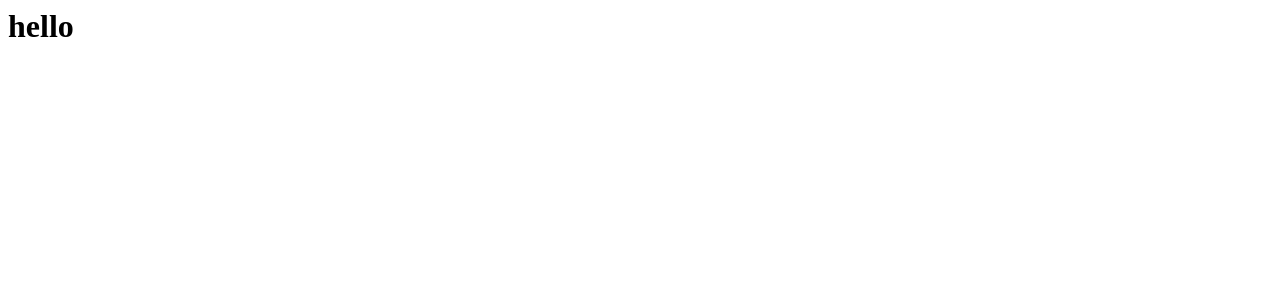
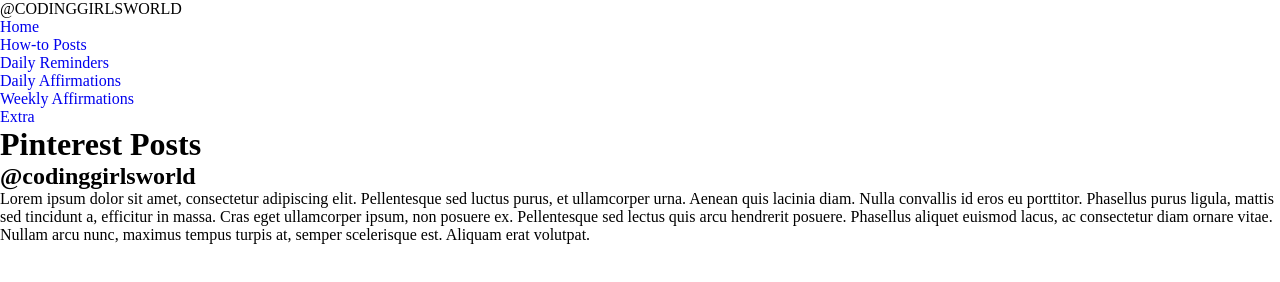
Before and after one commit to oaszaman/firsthtmlpage, a plain HTML site: page index.html in a window 1280 px wide. Drawn offline with Linux system fonts and the light colour scheme.

Commit message:
style.css

```diff
--- a/index.html
+++ b/index.html
@@ -1 +1,31 @@
-<h1>hello</h1>
+<!DOCTYPE html>
+<html>
+    <head>
+        <meta charset="utf-8">
+        <meta name="viewport" content="width=device-width, initial-scale=1">
+        <title>My Pinterest Posts</title>
+        <link rel="stylesheet" href="style.css">
+
+    </head>
+        <lable class="logo">@CODINGGIRLSWORLD</lable>
+        <ul>
+            <li><a href="#">Home</a></li>
+            <li><a href="#">How-to Posts</a></li>
+            <li><a href="#">Daily Reminders</a></li>
+            <li><a href="#">Daily Affirmations</a></li>
+            <li><a href="#">Weekly Affirmations</a></li>
+            <li><a href="#">Extra</a></li>
+        </ul>
+    <body>
+        <h1>Pinterest Posts</h1>
+        <h2>@codinggirlsworld</h2>
+
+        <p>
+            Lorem ipsum dolor sit amet, consectetur adipiscing elit. Pellentesque sed luctus purus, et ullamcorper urna.
+            Aenean quis lacinia diam. Nulla convallis id eros eu porttitor. Phasellus purus ligula, mattis sed tincidunt a,
+            efficitur in massa. Cras eget ullamcorper ipsum, non posuere ex. Pellentesque sed lectus quis arcu hendrerit posuere.
+            Phasellus aliquet euismod lacus, ac consectetur diam ornare vitae. Nullam arcu nunc, maximus tempus turpis at, semper scelerisque est.
+            Aliquam erat volutpat.
+        </p>
+    </body>
+</html>
--- /dev/null
+++ b/style.css
@@ -0,0 +1,14 @@
+*{
+    padding: 0;
+    margin: 0;
+    text-decoration: none;
+    list-style: none;
+    box-sizing: border-box;
+}
+body{
+    font-family: montserrat;
+
+}
+nav{
+    background: #0082e6;
+}
```
